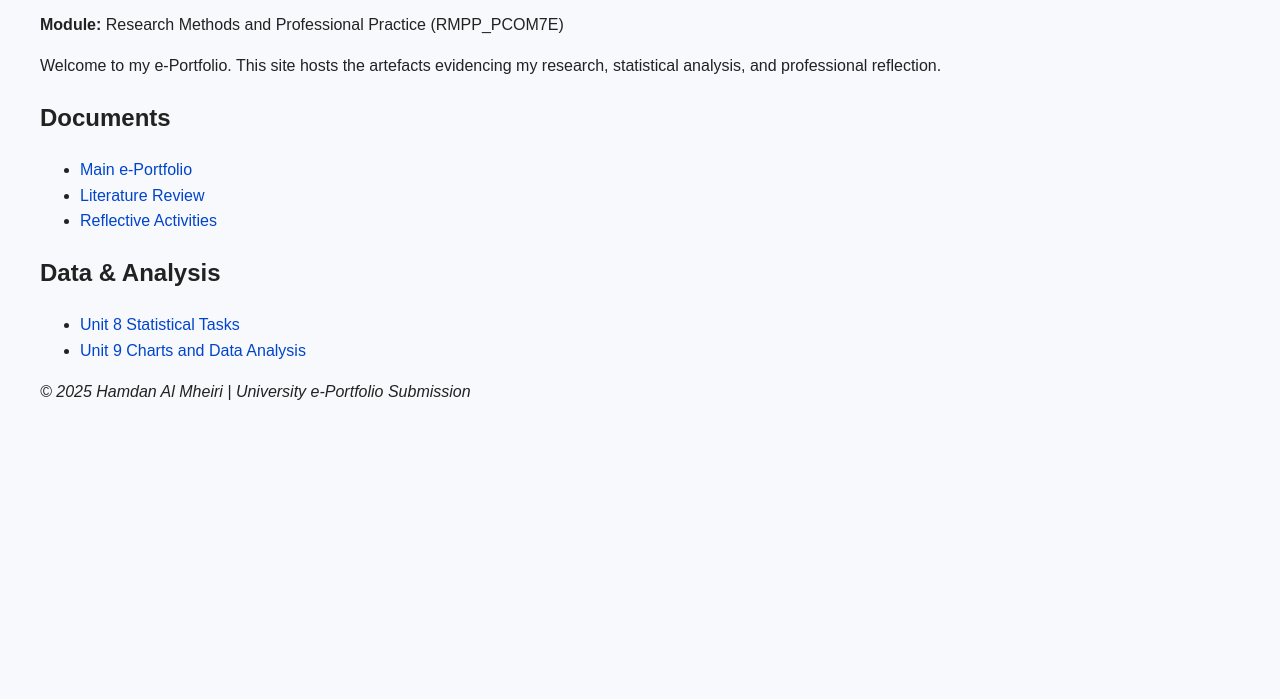
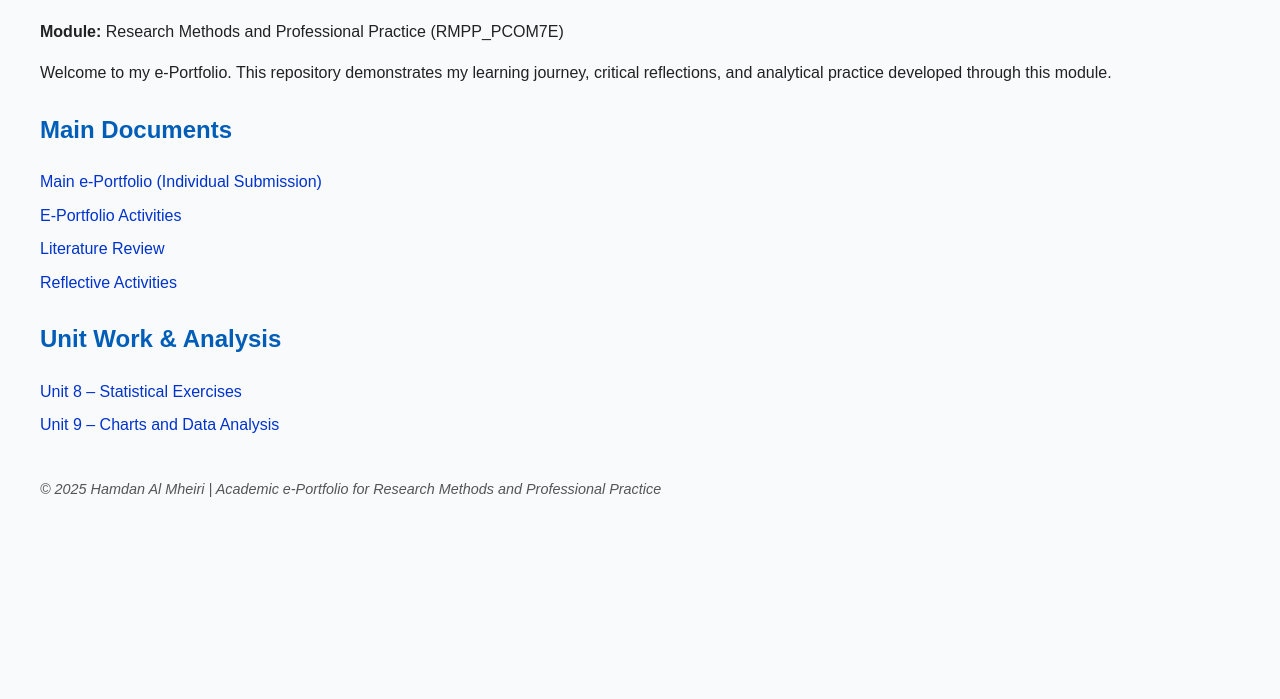
Before and after one commit to hamdanalmheiri/eportfolio, a plain HTML site: page index.html in a window 1280 px wide. Shown: the part 101-800 px from the top of the page. Drawn offline with Linux system fonts and the light colour scheme.

Commit message:
Update index.html

```diff
--- a/index.html
+++ b/index.html
@@ -8,40 +8,62 @@
     body {
       font-family: Arial, sans-serif;
       margin: 40px;
-      background-color: #f7f9fc;
+      background-color: #f8fafc;
       color: #222;
       line-height: 1.6;
     }
     h1 {
+      color: #004080;
+      border-bottom: 2px solid #004080;
+      padding-bottom: 5px;
+    }
+    h2 {
       color: #005eb8;
+      margin-top: 25px;
+    }
+    ul {
+      list-style-type: none;
+      padding: 0;
+    }
+    li {
+      margin-bottom: 8px;
     }
     a {
-      color: #0044cc;
+      color: #0033cc;
       text-decoration: none;
     }
     a:hover {
       text-decoration: underline;
+    }
+    footer {
+      margin-top: 40px;
+      font-size: 0.9em;
+      color: #555;
     }
   </style>
 </head>
 <body>
   <h1>Hamdan Al Mheiri – Academic e-Portfolio</h1>
   <p><strong>Module:</strong> Research Methods and Professional Practice (RMPP_PCOM7E)</p>
-  <p>Welcome to my e-Portfolio. This site hosts the artefacts evidencing my research, statistical analysis, and professional reflection.</p>
 
-  <h2>Documents</h2>
+  <p>Welcome to my e-Portfolio. This repository demonstrates my learning journey, critical reflections, and analytical practice developed through this module.</p>
+
+  <h2>Main Documents</h2>
   <ul>
-    <li><a href="eportfolio%20Individual.docx">Main e-Portfolio</a></li>
+    <li><a href="eportfolio%20Individual.docx">Main e-Portfolio (Individual Submission)</a></li>
+    <li><a href="eportfolio%20Activities.docx">E-Portfolio Activities</a></li>
     <li><a href="Literature%20Review.docx">Literature Review</a></li>
     <li><a href="Portfolio%20Activities%20Reflection.docx">Reflective Activities</a></li>
   </ul>
 
-  <h2>Data & Analysis</h2>
+  <h2>Unit Work & Analysis</h2>
   <ul>
-    <li><a href="Unit-8/">Unit 8 Statistical Tasks</a></li>
-    <li><a href="Unit-9/">Unit 9 Charts and Data Analysis</a></li>
+    <li><a href="Unit-8/">Unit 8 – Statistical Exercises</a></li>
+    <li><a href="Unit-9/">Unit 9 – Charts and Data Analysis</a></li>
   </ul>
 
-  <footer><p><em>© 2025 Hamdan Al Mheiri | University e-Portfolio Submission</em></p></footer>
+  <footer>
+    <p><em>© 2025 Hamdan Al Mheiri | Academic e-Portfolio for Research Methods and Professional Practice</em></p>
+  </footer>
 </body>
 </html>
```
